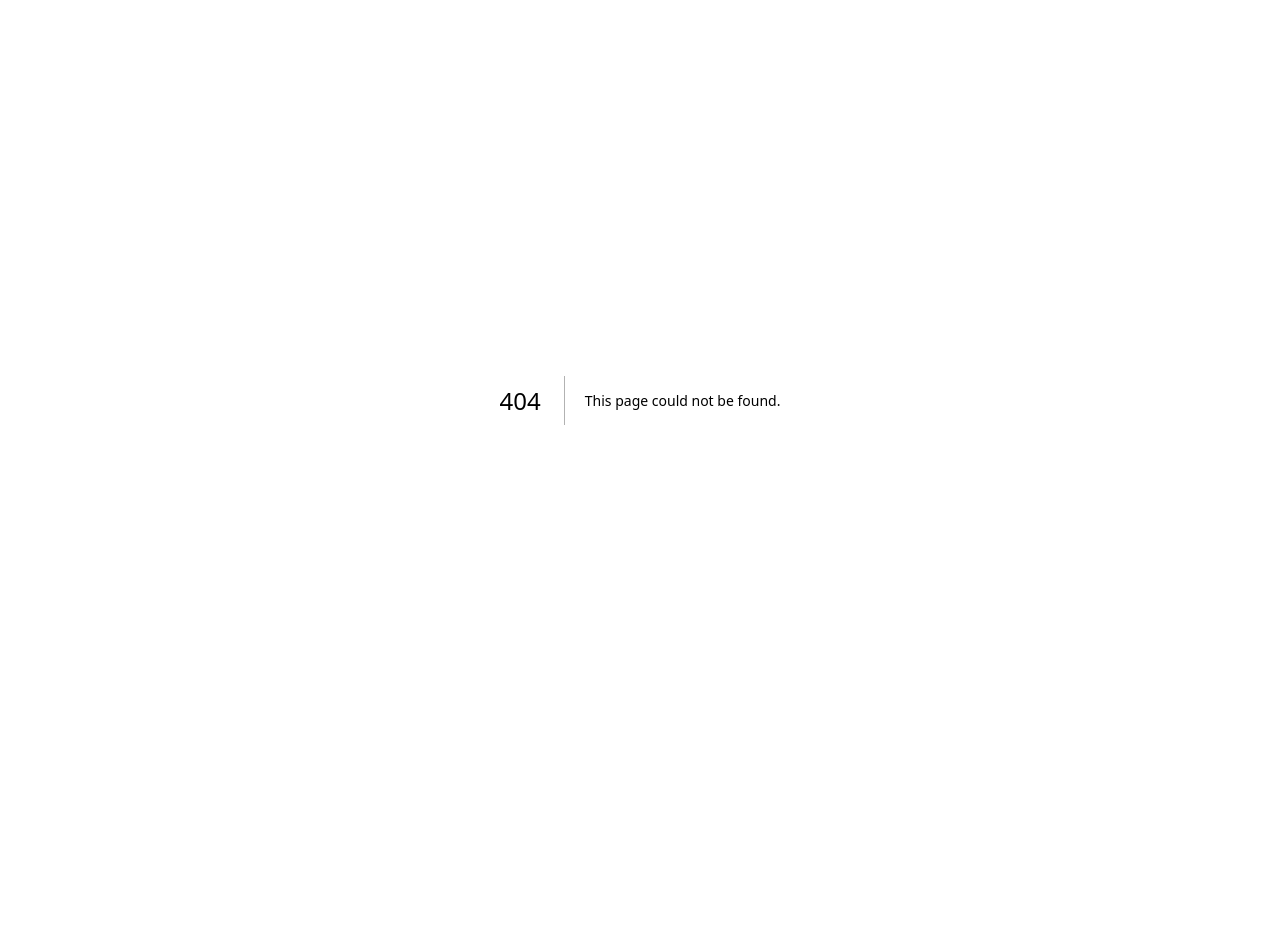
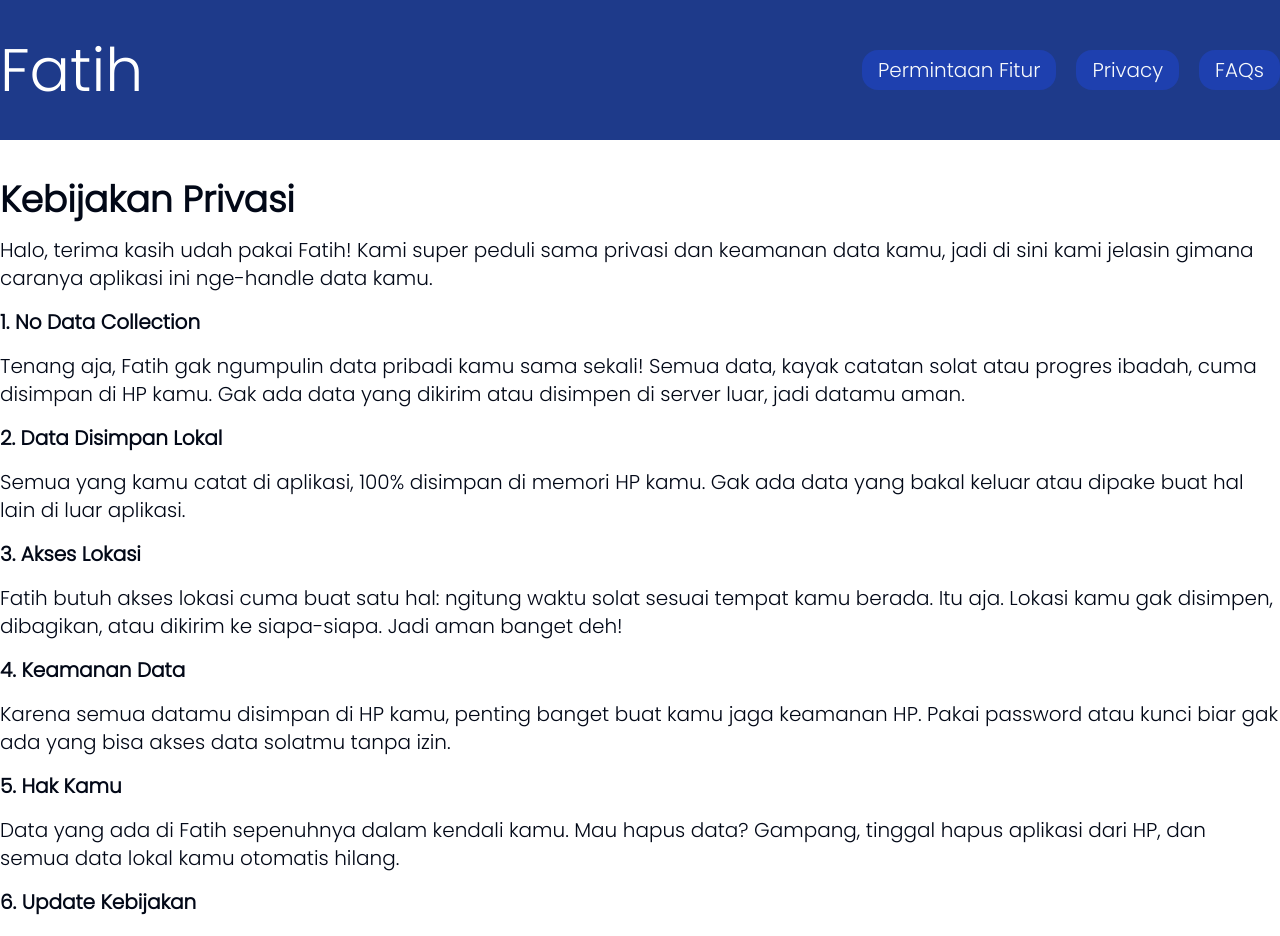
Before and after one commit to mdsetiawan11/fatihapp, a Next.js app: page /privacy in a window 1280 px wide. Before the commit this address had no page. Shown: the top 936 px of the page. Before the commit the page ends 800 px from the top, so only its background shows below. Built offline with nearby package versions, Linux system fonts and the light colour scheme.

Commit message:
Add Privacy

```diff
--- a/src/app/(home)/_components/carousel-features.tsx
+++ b/src/app/(home)/_components/carousel-features.tsx
@@ -10,7 +10,7 @@
 
   return (
     <div className="h-full w-full py-4">
-      <h2 className="mx-auto max-w-7xl pl-4 font-sans text-xl font-bold text-neutral-800 dark:text-neutral-200 md:text-5xl">
+      <h2 className="mx-auto max-w-7xl pl-4 font-sans text-xl font-bold text-neutral-800 dark:text-neutral-200 md:text-4xl">
         Fitur
       </h2>
       <Carousel items={cards} />
--- a/src/app/(home)/_components/navbar.tsx
+++ b/src/app/(home)/_components/navbar.tsx
@@ -2,19 +2,7 @@
 
 import { cn } from "@/shared/lib/utils";
 import { Button } from "@/components/ui/button";
-
-const SOCIALS = [
-  {
-    link: "https://www.instagram.com/md.setiawan11/",
-    label: "Instagram",
-    Icon: SiInstagram,
-  },
-  {
-    link: "https://github.com/mdsetiawan11",
-    label: "GitHub",
-    Icon: SiGithub,
-  },
-];
+import Link from "next/link";
 
 export const Navbar = ({ className }: { className?: string }) => {
   return (
@@ -24,14 +12,17 @@
         className,
       )}
     >
-      <h1 className="text-6xl font-light text-white">Fatih</h1>
+      <h1 className="text-6xl font-light text-white">
+        {" "}
+        <Link href={"/"}>Fatih</Link>
+      </h1>
 
       <div className="hidden items-center gap-5 sm:flex">
         <Button className="rounded-2xl bg-blue-800 text-xl hover:to-blue-800">
           Permintaan Fitur
         </Button>
         <Button className="rounded-2xl bg-blue-800 text-xl hover:to-blue-800">
-          Privacy
+          <Link href={"/privacy"}>Privacy</Link>
         </Button>
         <Button className="rounded-2xl bg-blue-800 text-xl hover:to-blue-800">
           FAQs
--- a/src/app/(home)/page.tsx
+++ b/src/app/(home)/page.tsx
@@ -21,7 +21,7 @@
       <div className="mx-auto mt-10 max-w-7xl">
         <CarouselFeatures />
         <Separator className="bg-blue-900" />
-        <div className="max-h-fit">
+        <div className="max-h-min">
           <FeaturesTimeline />
         </div>
         <Separator className="bg-blue-900" />
--- /dev/null
+++ b/src/app/(home)/privacy/page.tsx
@@ -0,0 +1,63 @@
+import { BackgroundBeamsWithCollision } from "@/shared/ui/background-beams-with-collision";
+import { Navbar } from "../_components/navbar";
+
+export default function PrivacyPage() {
+  return (
+    <main className="min-h-screen bg-white">
+      <div className="relative bg-blue-900">
+        <div className="mx-auto min-h-max w-[1280px]">
+          <Navbar />
+        </div>
+      </div>
+      <div className="mx-auto mb-10 mt-10 flex max-w-7xl flex-col gap-4">
+        <div className="text-md font-bold md:text-4xl">Kebijakan Privasi</div>
+        <div className="text-md md:text-xl">
+          Halo, terima kasih udah pakai Fatih! Kami super peduli sama privasi
+          dan keamanan data kamu, jadi di sini kami jelasin gimana caranya
+          aplikasi ini nge-handle data kamu.
+        </div>
+        <div className="text-md font-bold md:text-xl">
+          1. No Data Collection
+        </div>
+        <div className="text-md md:text-xl">
+          Tenang aja, Fatih gak ngumpulin data pribadi kamu sama sekali! Semua
+          data, kayak catatan solat atau progres ibadah, cuma disimpan di HP
+          kamu. Gak ada data yang dikirim atau disimpen di server luar, jadi
+          datamu aman.
+        </div>
+        <div className="text-md font-bold md:text-xl">
+          2. Data Disimpan Lokal
+        </div>
+        <div className="text-md md:text-xl">
+          Semua yang kamu catat di aplikasi, 100% disimpan di memori HP kamu.
+          Gak ada data yang bakal keluar atau dipake buat hal lain di luar
+          aplikasi.
+        </div>
+        <div className="text-md font-bold md:text-xl">3. Akses Lokasi</div>
+        <div className="text-md md:text-xl">
+          Fatih butuh akses lokasi cuma buat satu hal: ngitung waktu solat
+          sesuai tempat kamu berada. Itu aja. Lokasi kamu gak disimpen,
+          dibagikan, atau dikirim ke siapa-siapa. Jadi aman banget deh!
+        </div>
+        <div className="text-md font-bold md:text-xl">4. Keamanan Data</div>
+        <div className="text-md md:text-xl">
+          Karena semua datamu disimpan di HP kamu, penting banget buat kamu jaga
+          keamanan HP. Pakai password atau kunci biar gak ada yang bisa akses
+          data solatmu tanpa izin.
+        </div>
+        <div className="text-md font-bold md:text-xl">5. Hak Kamu</div>
+        <div className="text-md md:text-xl">
+          Data yang ada di Fatih sepenuhnya dalam kendali kamu. Mau hapus data?
+          Gampang, tinggal hapus aplikasi dari HP, dan semua data lokal kamu
+          otomatis hilang.
+        </div>
+        <div className="text-md font-bold md:text-xl">6. Update Kebijakan</div>
+        <div className="text-md md:text-xl">
+          Kami mungkin bakal update kebijakan ini dari waktu ke waktu. Kalo ada
+          perubahan, kami bakal kasih tahu lewat aplikasi atau platform resmi.
+          Jadi, keep an eye on it ya!
+        </div>
+      </div>
+    </main>
+  );
+}
--- a/src/shared/ui/timeline.tsx
+++ b/src/shared/ui/timeline.tsx
@@ -26,7 +26,7 @@
 
   const { scrollYProgress } = useScroll({
     target: containerRef,
-    offset: ["start 10%", "end 50%"],
+    offset: ["start 10%", "end 90%"],
   });
 
   const heightTransform = useTransform(scrollYProgress, [0, 1], [0, height]);
@@ -41,7 +41,7 @@
         <h2 className="mb-4 max-w-4xl text-xl font-bold text-black dark:text-white md:text-4xl">
           Perkembangan fitur Fatih
         </h2>
-        <p className="text-md max-w-sm text-neutral-700 dark:text-neutral-300 md:text-lg">
+        <p className="text-md max-w-md text-neutral-700 dark:text-neutral-300 md:text-lg">
           Kamu bisa lihat perkembangan kami disini!
         </p>
       </div>
```
